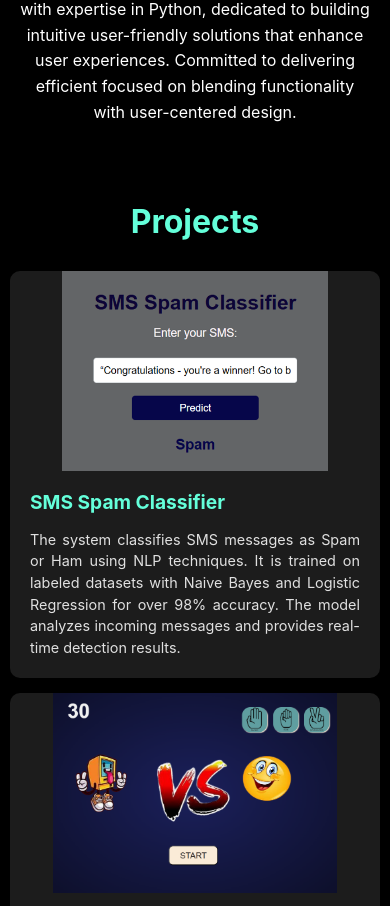
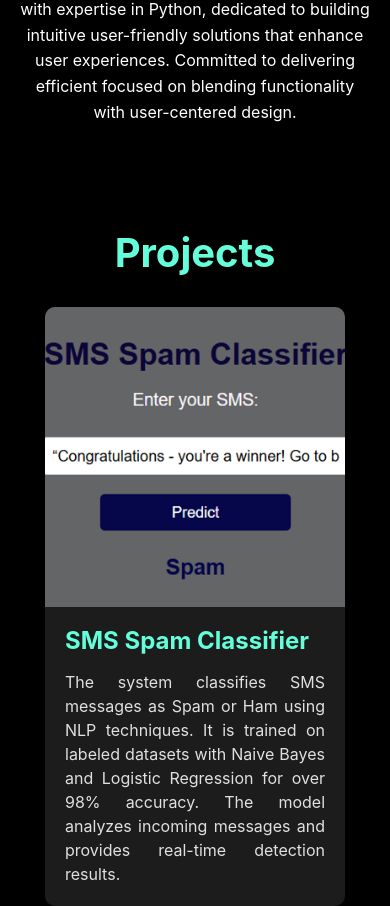
Before and after one commit to sanskrutiahire23/portfolio, a React (Create React App) app: page / in a window 390 px wide. Shown: the part 992-1898 px from the top of the page. Built offline with nearby package versions, Linux system fonts and the light colour scheme.

Commit message:
Update Projects.css

```diff
--- a/src/Components/Projects.css
+++ b/src/Components/Projects.css
@@ -1,21 +1,20 @@
 .projects-section {
     text-align: center;
     color: #e0e0e0;
-  padding: 50px 20px; /* Add padding for smaller screens */
+    padding: 50px;
   }
 
   .projects-section h2 {
     font-size: 2.5rem;
     margin-bottom: 30px;
-  color: #64ffda;
+    color:#64ffda;
   }
 
   .projects-grid {
     display: grid;
-  grid-template-columns: repeat(auto-fit, minmax(300px, 1fr)); /* Responsive grid */
+    grid-template-columns: repeat(auto-fit, minmax(300px, 1fr));
     gap: 20px;
     justify-content: center;
-  align-items: stretch; /* Ensure cards align uniformly */
   }
 
   .project-card {
@@ -24,25 +23,25 @@
     overflow: hidden;
     box-shadow: 0 4px 6px rgba(0, 0, 0, 0.3);
     text-align: left;
-  transition: transform 0.3s ease, box-shadow 0.3s ease;
+    transition: transform 0.3s ease;
   }
 
   .project-card:hover {
     transform: translateY(-10px);
     box-shadow: 0 4px 8px rgba(93, 247, 209, 0.6);
+
   }
 
   .project-card img {
-  width: 100%;
-  height: auto; /* Ensure the image height adjusts proportionally */
-  max-height: 300px; /* Prevent very tall images from exceeding the card height */
-  object-fit: contain; /* Preserve the entire image without cropping */
+    width:100%;
+    height: 300px;
+    object-fit:cover;
   }
 
   .project-card h3 {
     margin: 15px 20px;
     font-size: 1.5rem;
-  color: #64ffda;
+    color:  #64ffda;
   }
 
   .project-card p {
@@ -51,36 +50,3 @@
     line-height: 1.5;
     text-align: justify;
   }
-
-/* Responsive adjustments for smaller screens */
-@media (max-width: 768px) {
-  .projects-section {
-    padding: 30px 10px; /* Reduced padding on smaller screens */
-  }
-
-  .projects-section h2 {
-    font-size: 2rem; /* Smaller heading font */
-  }
-
-  .project-card img {
-    max-height: 250px; /* Limit the height for smaller screens */
-  }
-
-  .project-card h3 {
-    font-size: 1.2rem; /* Smaller font for project titles */
-  }
-
-  .project-card p {
-    font-size: 0.9rem; /* Slightly smaller font for descriptions */
-  }
-}
-
-@media (max-width: 480px) {
-  .project-card img {
-    max-height: 200px; /* Further adjustment for very small screens */
-  }
-
-  .projects-grid {
-    gap: 15px; /* Reduce grid gap on small screens */
-  }
-}
```
Lines whose indentation alone changed are shown as unchanged.
